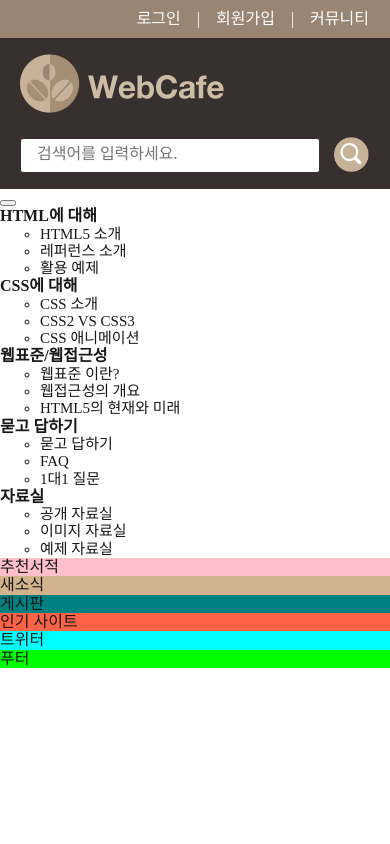
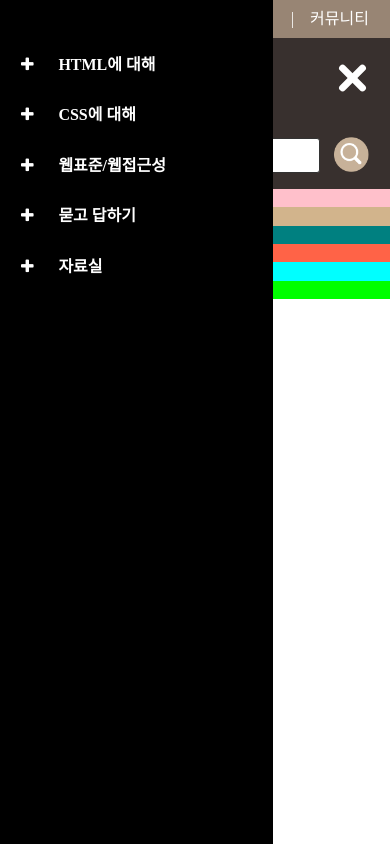
Before and after one commit to millebj/RWD, a plain HTML site: page start/index.html in a window 390 px wide. Both pictures are taken after a click on the button "메뉴 열기". Drawn offline with Linux system fonts and the light colour scheme; a web font is replaced by a local one.

Commit message:
모바일 내비게이션 디자인 및 인터렉션

```diff
--- a/start/css/layout/desktop.css
+++ b/start/css/layout/desktop.css
@@ -42,7 +42,7 @@ body{
 .searchForm{
   text-align: right;
 }
-[type="search"], .bottonSearch{
+[type="search"], .buttonSearch{
   vertical-align: middle;
 }
 [type="search"]{
--- a/start/css/layout/mobile.css
+++ b/start/css/layout/mobile.css
@@ -69,9 +69,89 @@ body{
   background-size: 100% 100%;
 }
 
-.appNavigation{
+/* 내비게이션 - 메인 메뉴 */
+.menu{
+  width: 100%;
+}
+.buttonBurger{
+  width: 35px;
+  height: 35px;
+  position: absolute;
+  top: 60px;
+  right: 20px;
+  overflow: hidden;
+}
+.burgerBar{
+  position: absolute;
+  left: 0;
+  width: 100%;
+  height: 20%;
+  background-color: #fff;
+  transition: all 0.2s;
+}
+.positionTop{
+  top: 0;
+}
+.positionMiddle{
+  top: 50%;
+  transform: translateY(-50%);
+}
+.positionBottom{
+  top: 100%;
+  transform: translateY(-100%);
+}
+
+.isAct .positionTop{
+  top: 50%;
+  transform: translateY(-50%) rotate(45deg);
+}
+.isAct .positionMiddle{
+  transform: translate(-100%, -50%);
+}
+.isAct .positionBottom{
+  top: 50%;
+  transform: translateY(-50%) rotate(-45deg)
+}
+
+.menu__list{
   width: 70%;
+  height: 100vh;
+  background-color: #000;
+  color: #fff;
+  position: fixed;
+  top: 0;
+  left: 0;
+  padding: 2em 1em;
+  transform: translateX(-100%);
+  transition: all 0.2s;
 }
+.isAct .menu__list{
+  transform: none;
+}
+.menu__list a:hover, .menu__list a:focus{
+  color: inherit;
+}
+.menu__item{
+  margin: 1em 0;
+}
+.menu__link{
+  display: inline-block;
+  padding: 0.5em 1em;
+}
+.menu__subMenu{
+  background-color: blue;
+  margin: 1em 0;
+  display: none;
+}
+.menuAct .menu__subMenu{
+  display: block;
+}
+.menu__subMenu a{
+  display: block;
+  padding: 0.5em 1em;
+  margin-top: 0.5em;
+}
+
 .appMain{
   flex-flow: row wrap;
 }
--- a/start/css/module/module.css
+++ b/start/css/module/module.css
@@ -8,3 +8,12 @@
   font-size: 1em;
   cursor: pointer;
 }
+.buttonNone{
+  border: 0;
+  padding: 0;
+  background: transparent;
+  cursor: pointer;
+}
+.round{
+  border-radius: 15px;
+}
--- a/start/index.html
+++ b/start/index.html
@@ -9,6 +9,7 @@
   <link rel="stylesheet" href="./css/style.css">
   <link rel="stylesheet" href="./css/layout/mobile.css" media="screen and (max-width: 999px)">
   <link rel="stylesheet" href="./css/layout/desktop.css" media="screen and (min-width: 1000px)">
+  <script defer src="./js/menu.js"></script>
 </head>
 <!-- <link rel="stylesheet" href="./css/layout/mobile.css"> -->
 <body>
--- a/start/js/menu.js
+++ b/start/js/menu.js
@@ -1 +1,121 @@
-// menu.js
+// menu.js//////////////////////////////////////////////////////
+// 입문자를 위한 JavaScript 프로그래밍
+// - 별도의 유틸리티 함수 없이 순수한 웹 표준 DOM API만 사용
+//////////////////////////////////////////////////////
+
+// 문서 객체
+const nav = document.querySelector('.appNavigation')
+const btn = nav.querySelector('.buttonBurger')
+const items = nav.querySelectorAll('.menu__item')
+const links = nav.querySelectorAll('.menu__link')
+
+// 상태 변수
+let mode = null
+let isPristine = true
+
+// 렌더 함수
+function render() {
+  // 모바일 디바이스 감지 (조건)
+  let isMobile = window.innerWidth <= 999
+
+  // 리사이즈 이벤트가 여러 번 발생해도 모드가 변경되지 않으면 함수 실행 중지
+  if (mode === isMobile) {
+    return
+  }
+
+  // 모드가 변경되면, 모드의 상태 업데이트
+  mode = isMobile
+
+   // 모바일 디바이스에서 실행 할 코드 블럭
+ if (isMobile) {
+  btn.setAttribute('aria-haspopup', 'true')
+
+  for (let i = 0; i < items.length; i++) {
+   let item = items[i]
+   item.classList.remove('icon-star')
+   item.classList.add('icon-plus')
+  }
+
+  for (let i = 0; i < links.length; i++) {
+   let link = links[i]
+   link.setAttribute('role', 'button')
+   link.setAttribute('aria-haspopup', 'true')
+   link.setAttribute('aria-pressed', 'false')
+   link.setAttribute('aria-expanded', 'false')
+  }
+
+  // 이벤트는 초기 로딩 상태에서만 연결
+  // - 리사이트 이벤트 설정 구문은 리사이즈 이벤트가 연속해서 발생할 경우,
+  //   이벤트가 여러 차례 쌓이는 문제가 있으므로 로딩 시 1회만 연결해야 함.
+  if (isPristine) {
+   // 버튼(btn)을 클릭하면 내비게이션(nav) 요소를 찾아서
+   // isAct라는 클래스를 추가하거나 제거 할 것(toggle)
+   btn.addEventListener('click', function (e) {
+    if (nav.classList.contains('isAct')) {
+     btn.setAttribute('aria-label', '메뉴 열기')
+     btn.setAttribute('aria-pressed', 'false')
+    } else {
+     btn.setAttribute('aria-label', '메뉴 닫기')
+     btn.setAttribute('aria-pressed', 'true')
+    }
+    nav.classList.toggle('isAct')
+   })
+
+   // 메뉴 버튼(.menu-item)을 클릭하면
+   // 클릭한 버튼의 부모 요소의 형제 요소들을 찾아 menu-act라는 클래스를 삭제한다.
+   // 클릭한 버튼의 부모 요소인 .menu-list에 menu-act라는 클래스를 추가한다.
+   for (let i = 0; i < links.length; i++) {
+    let link = items[i]
+    link.addEventListener('click', function (e) {
+     e.preventDefault()
+
+     let _this = e.target
+     let _parent = _this.parentNode
+
+     for (let i = 0; i < items.length; i++) {
+      let item = items[i]
+      item.classList.remove('menuAct')
+      item.classList.remove('icon-minus')
+      item.classList.add('icon-plus')
+     }
+
+     for (let i = 0; i < links.length; i++) {
+      let link = links[i]
+      link.setAttribute('aria-pressed', 'false')
+      link.setAttribute('aria-expanded', 'false')
+     }
+
+     _this.parentNode.classList.add('menuAct')
+     _this.setAttribute('aria-pressed', 'true')
+     _this.setAttribute('aria-expanded', 'true')
+
+     if (_parent.classList.contains('menuAct')) {
+      _parent.classList.remove('icon-plus')
+      _parent.classList.add('icon-minus')
+     }
+    })
+   }
+
+   // 초기 실행 후, 오염 상태로 변경
+   isPristine = !isPristine
+  }
+ }
+
+ // 데스크탑 디바이스에서 실행 할 코드 블럭
+ else {
+  for (let i = 0; i < items.length; i++) {
+   let item = items[i]
+   item.classList.remove('icon-plus')
+   item.classList.remove('icon-minus')
+   item.classList.add('icon-star')
+  }
+  for (let i = 0; i < links.length; i++) {
+   let link = links[i]
+   link.setAttribute('role', 'presentation')
+  }
+ }
+}
+
+// 이벤트 연결 [로드, 리사이즈]
+window.addEventListener('load', render)
+window.addEventListener('resize', render)
```
